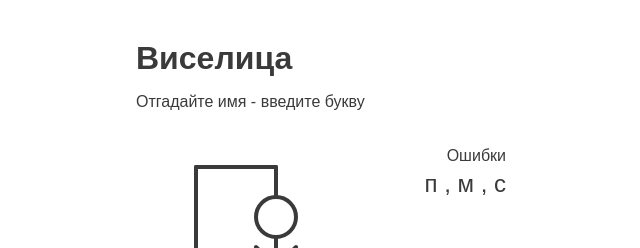
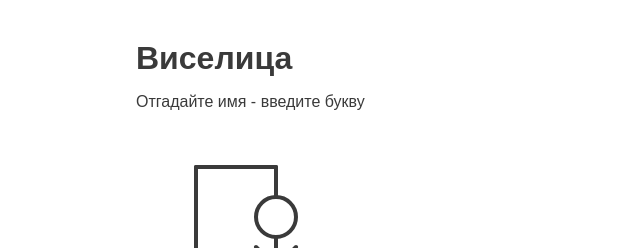
Before and after one commit to MeLonMzfk54/hangman-game, a Vue app: page / in a window 1280 px wide. Shown: the top 248 px of the page, without its empty margins (309-949 px from the left). Built offline with nearby package versions, Linux system fonts and the light colour scheme; the HTML template or start-up script is replaced by a standard one.

Commit message:
feat: wrongLetters component

```diff
--- a/src/App.vue
+++ b/src/App.vue
@@ -2,7 +2,10 @@
   <GameHeader />
   <div class="game-container">
     <GameFigure />
-    <GameWrongLetters />
+    <GameWrongLetters
+      v-if="wrongLetters.length"
+      :wrongLetters="wrongLetters"
+    />
     <GameWord
       :word="word"
       :correctLetters="correctLetters"
@@ -27,6 +30,7 @@ const word = ref<string>('василий');
 const letters = ref<string[]>([]);
 
 const correctLetters = computed((): string[] => letters.value.filter(l => word.value.includes(l)))
+const wrongLetters = computed((): string[] => letters.value.filter(l => !word.value.includes(l)))
 
 const handleKeydown = (event: KeyboardEvent) => {
   const { key } = event;
--- a/src/components/GameWrongLetters.vue
+++ b/src/components/GameWrongLetters.vue
@@ -2,11 +2,19 @@
   <div class="wrong-letters-container">
     <div class="wrong-letters">
       <p>Ошибки</p>
-      <span>п , </span>
-      <span>м , </span>
-      <span>с </span>
+      <span
+        v-for="(letter, index) in wrongLetters"
+        :key="index"
+      >
+        {{ letter }},
+      </span>
     </div>
   </div>
 </template>
 <script setup lang="ts">
+interface Props {
+  wrongLetters: string[];
+}
+
+defineProps<Props>();
 </script>
```
